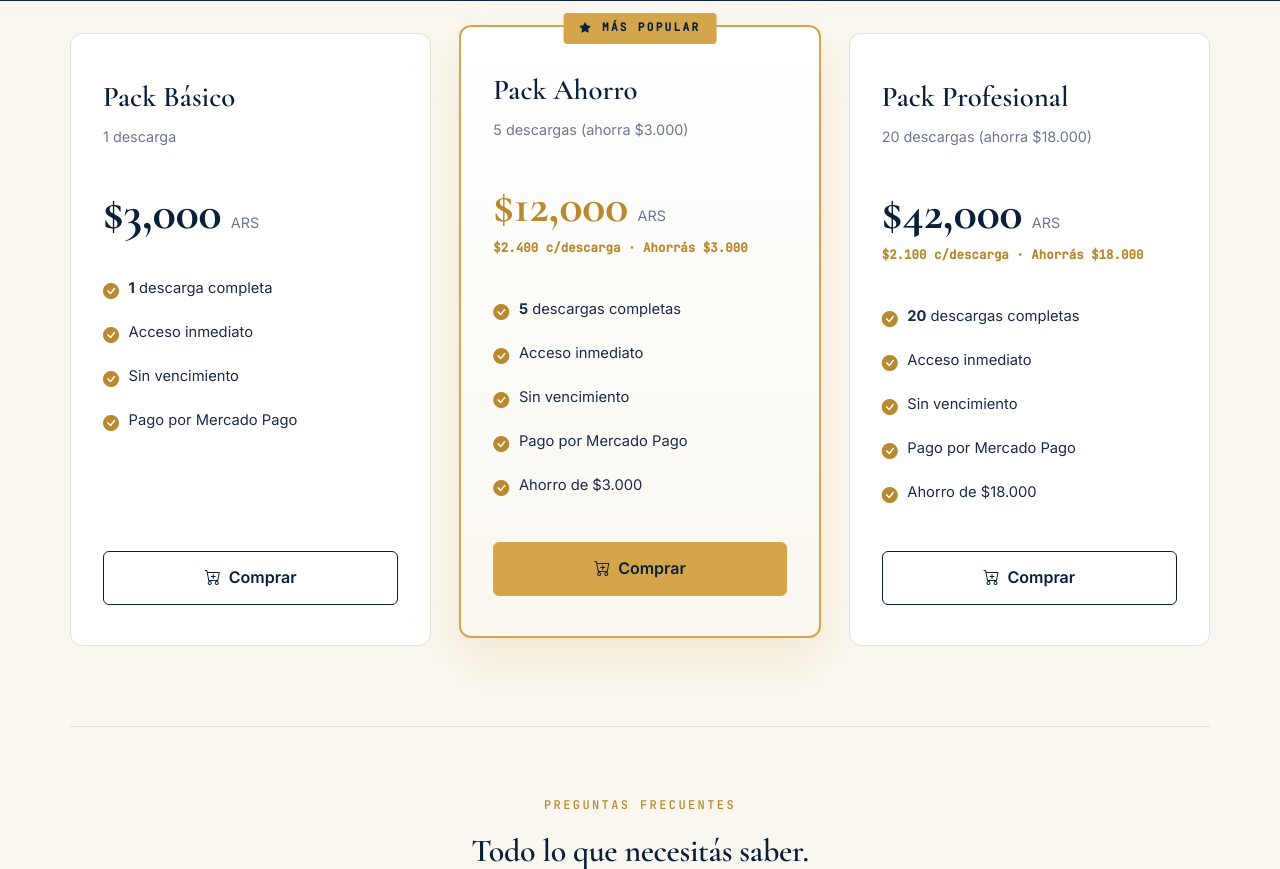
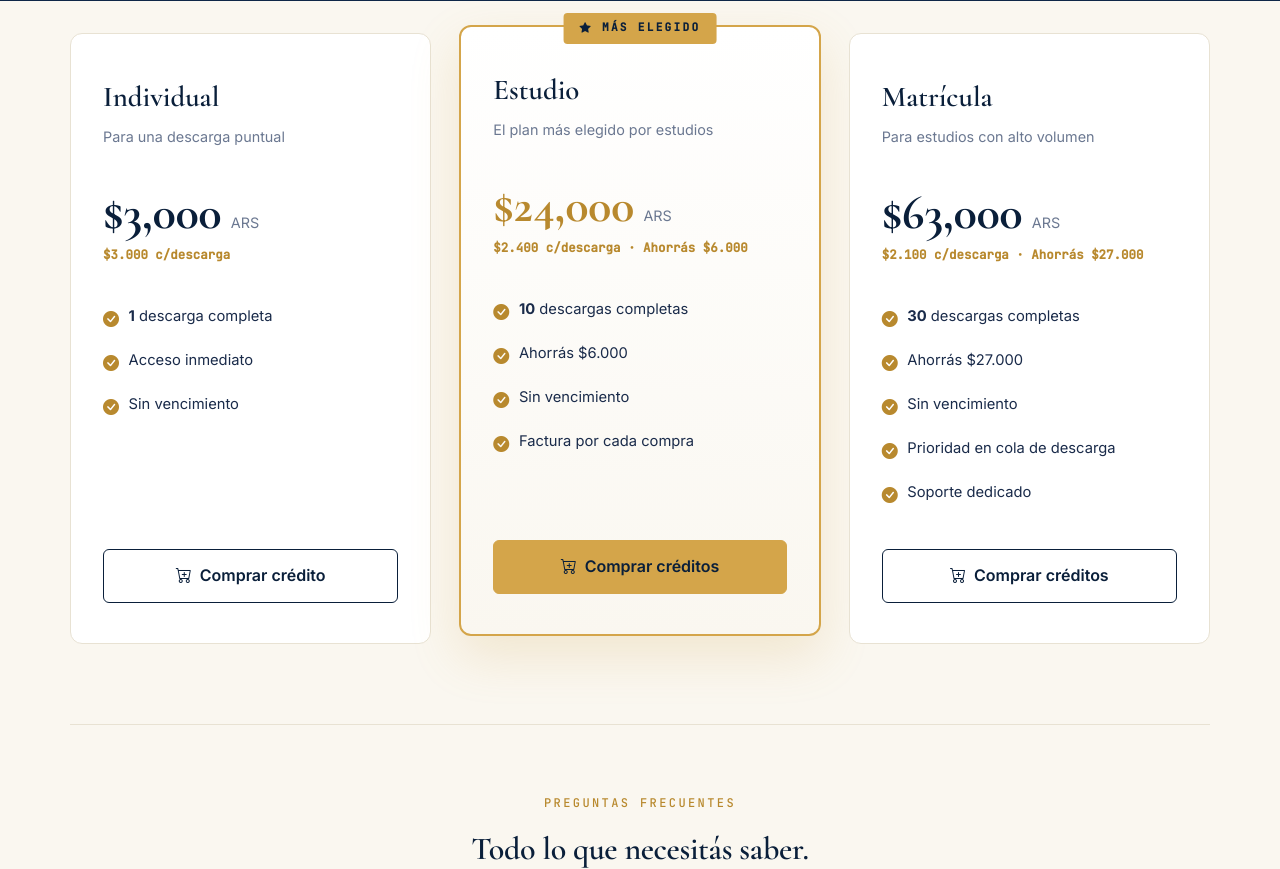
Before and after one commit to leandrocarrazza-stack/descargador-expedientes, a Flask app: page /pagos/planes in a window 1280 px wide. Shown: the part 454-1323 px from the top of the page. Run offline with Flask 3, Linux system fonts and the light colour scheme; some web fonts are replaced.

Commit message:
Actualizar planes de precios: Individual/Estudio/Matrícula (#6)
Reemplaza los planes Básico/Ahorro/Profesional (1/5/20 descargas) por la
nueva estructura Individual/Estudio/Matrícula (1/10/30 descargas) que
genera ~59% más ingresos por cliente manteniendo los mismos descuentos
(0%/20%/30%). Actualiza config.py, UI de planes, mercado_pago.py y tests.

https://claude.ai/code/session_016bkdLrgXJ7QwZoY2VYA7CB

Co-authored-by: Claude <noreply@anthropic.com>

```diff
--- a/modulos/mercado_pago.py
+++ b/modulos/mercado_pago.py
@@ -68,9 +68,9 @@ def crear_orden_pago(
 
     # Mapeo de créditos por plan
     CREDITOS_POR_PLAN = {
-        'basico': 1,
-        'ahorro': 5,
-        'profesional': 20
+        'individual': 1,
+        'estudio': 10,
+        'matricula': 30
     }
 
     # Verificar que el token esté configurado antes de intentar llamar a la API
--- a/templates/planes.html
+++ b/templates/planes.html
@@ -202,75 +202,74 @@
 
     <div class="planes-grid">
 
-        <!-- Plan Básico -->
-        <div class="plan-card" data-plan="basico">
-            <div class="plan-nombre">{{ planes.basico.nombre }}</div>
-            <div class="plan-descripcion">{{ planes.basico.descripcion }}</div>
+        <!-- Plan Individual -->
+        <div class="plan-card" data-plan="individual">
+            <div class="plan-nombre">{{ planes.individual.nombre }}</div>
+            <div class="plan-descripcion">Para una descarga puntual</div>
 
             <div class="plan-precio">
-                <span class="num">${{ "{:,.0f}".format(planes.basico.precio_ars) }}</span>
+                <span class="num">${{ "{:,.0f}".format(planes.individual.precio_ars) }}</span>
                 <span class="moneda">ARS</span>
+                <div class="plan-unidad">$3.000 c/descarga</div>
             </div>
 
             <ul class="plan-features">
-                <li><i class="bi bi-check-circle-fill"></i> <span><strong>{{ planes.basico.creditos }}</strong> descarga completa</span></li>
+                <li><i class="bi bi-check-circle-fill"></i> <span><strong>{{ planes.individual.creditos }}</strong> descarga completa</span></li>
                 <li><i class="bi bi-check-circle-fill"></i> Acceso inmediato</li>
                 <li><i class="bi bi-check-circle-fill"></i> Sin vencimiento</li>
-                <li><i class="bi bi-check-circle-fill"></i> Pago por Mercado Pago</li>
             </ul>
 
-            <button class="btn-foja-outline plan-btn btn-comprar w-100" data-plan="basico">
-                <i class="bi bi-cart-plus"></i> Comprar
+            <button class="btn-foja-outline plan-btn btn-comprar w-100" data-plan="individual">
+                <i class="bi bi-cart-plus"></i> Comprar crédito
             </button>
         </div>
 
-        <!-- Plan Ahorro (Destacado) -->
-        <div class="plan-card destacado" data-plan="ahorro">
-            <span class="plan-popular-badge"><i class="bi bi-star-fill"></i> Más popular</span>
+        <!-- Plan Estudio (Destacado) -->
+        <div class="plan-card destacado" data-plan="estudio">
+            <span class="plan-popular-badge"><i class="bi bi-star-fill"></i> Más elegido</span>
 
-            <div class="plan-nombre">{{ planes.ahorro.nombre }}</div>
-            <div class="plan-descripcion">{{ planes.ahorro.descripcion }}</div>
+            <div class="plan-nombre">{{ planes.estudio.nombre }}</div>
+            <div class="plan-descripcion">El plan más elegido por estudios</div>
 
             <div class="plan-precio">
-                <span class="num gold">${{ "{:,.0f}".format(planes.ahorro.precio_ars) }}</span>
+                <span class="num gold">${{ "{:,.0f}".format(planes.estudio.precio_ars) }}</span>
                 <span class="moneda">ARS</span>
-                <div class="plan-unidad">$2.400 c/descarga · Ahorrás $3.000</div>
+                <div class="plan-unidad">$2.400 c/descarga · Ahorrás $6.000</div>
             </div>
 
             <ul class="plan-features">
-                <li><i class="bi bi-check-circle-fill"></i> <span><strong>{{ planes.ahorro.creditos }}</strong> descargas completas</span></li>
-                <li><i class="bi bi-check-circle-fill"></i> Acceso inmediato</li>
+                <li><i class="bi bi-check-circle-fill"></i> <span><strong>{{ planes.estudio.creditos }}</strong> descargas completas</span></li>
+                <li><i class="bi bi-check-circle-fill"></i> Ahorrás $6.000</li>
                 <li><i class="bi bi-check-circle-fill"></i> Sin vencimiento</li>
-                <li><i class="bi bi-check-circle-fill"></i> Pago por Mercado Pago</li>
-                <li><i class="bi bi-check-circle-fill"></i> Ahorro de $3.000</li>
+                <li><i class="bi bi-check-circle-fill"></i> Factura por cada compra</li>
             </ul>
 
-            <button class="btn-foja plan-btn btn-comprar w-100" data-plan="ahorro">
-                <i class="bi bi-cart-plus"></i> Comprar
+            <button class="btn-foja plan-btn btn-comprar w-100" data-plan="estudio">
+                <i class="bi bi-cart-plus"></i> Comprar créditos
             </button>
         </div>
 
-        <!-- Plan Profesional -->
-        <div class="plan-card" data-plan="profesional">
-            <div class="plan-nombre">{{ planes.profesional.nombre }}</div>
-            <div class="plan-descripcion">{{ planes.profesional.descripcion }}</div>
+        <!-- Plan Matrícula -->
+        <div class="plan-card" data-plan="matricula">
+            <div class="plan-nombre">{{ planes.matricula.nombre }}</div>
+            <div class="plan-descripcion">Para estudios con alto volumen</div>
 
             <div class="plan-precio">
-                <span class="num">${{ "{:,.0f}".format(planes.profesional.precio_ars) }}</span>
+                <span class="num">${{ "{:,.0f}".format(planes.matricula.precio_ars) }}</span>
                 <span class="moneda">ARS</span>
-                <div class="plan-unidad">$2.100 c/descarga · Ahorrás $18.000</div>
+                <div class="plan-unidad">$2.100 c/descarga · Ahorrás $27.000</div>
             </div>
 
             <ul class="plan-features">
-                <li><i class="bi bi-check-circle-fill"></i> <span><strong>{{ planes.profesional.creditos }}</strong> descargas completas</span></li>
-                <li><i class="bi bi-check-circle-fill"></i> Acceso inmediato</li>
+                <li><i class="bi bi-check-circle-fill"></i> <span><strong>{{ planes.matricula.creditos }}</strong> descargas completas</span></li>
+                <li><i class="bi bi-check-circle-fill"></i> Ahorrás $27.000</li>
                 <li><i class="bi bi-check-circle-fill"></i> Sin vencimiento</li>
-                <li><i class="bi bi-check-circle-fill"></i> Pago por Mercado Pago</li>
-                <li><i class="bi bi-check-circle-fill"></i> Ahorro de $18.000</li>
+                <li><i class="bi bi-check-circle-fill"></i> Prioridad en cola de descarga</li>
+                <li><i class="bi bi-check-circle-fill"></i> Soporte dedicado</li>
             </ul>
 
-            <button class="btn-foja-outline plan-btn btn-comprar w-100" data-plan="profesional">
-                <i class="bi bi-cart-plus"></i> Comprar
+            <button class="btn-foja-outline plan-btn btn-comprar w-100" data-plan="matricula">
+                <i class="bi bi-cart-plus"></i> Comprar créditos
             </button>
         </div>
 
--- a/test_e2e_completo.py
+++ b/test_e2e_completo.py
@@ -177,7 +177,7 @@ def test_planes(session):
             print_ok("Página de planes carga correctamente")
 
             # Verificar que contiene opciones de planes
-            if "basico" in response.text.lower() or "ahorro" in response.text.lower():
+            if "individual" in response.text.lower() or "estudio" in response.text.lower():
                 print_ok("Planes disponibles encontrados")
                 return True
             else:
@@ -196,7 +196,7 @@ def test_crear_orden(session):
     print_header("TEST 6: Crear Orden de Compra")
 
     try:
-        data = {"plan": "basico"}
+        data = {"plan": "individual"}
         response = session.post(f"{BASE_URL}/pagos/crear-orden", json=data, allow_redirects=False)
 
         if response.status_code == 200:
```
Also changed, not shown: config.py (+13 -13 lines).
